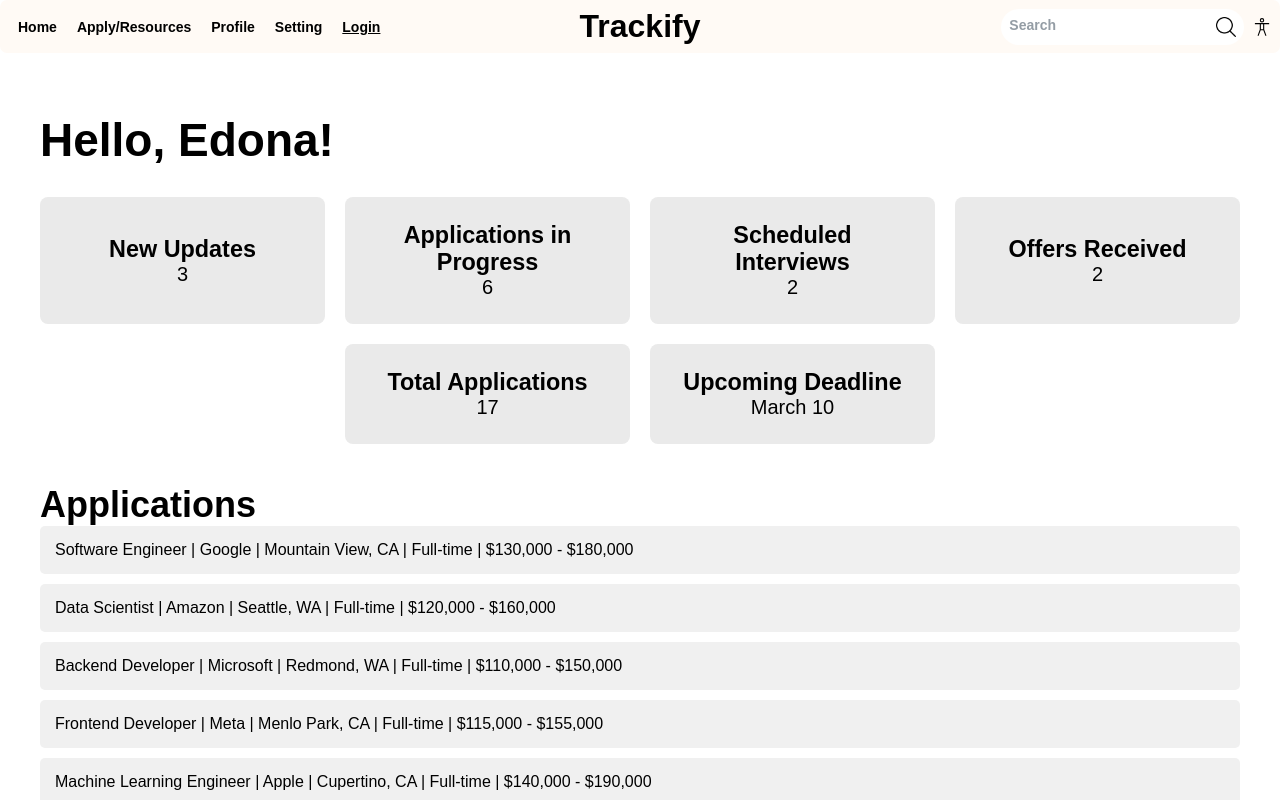
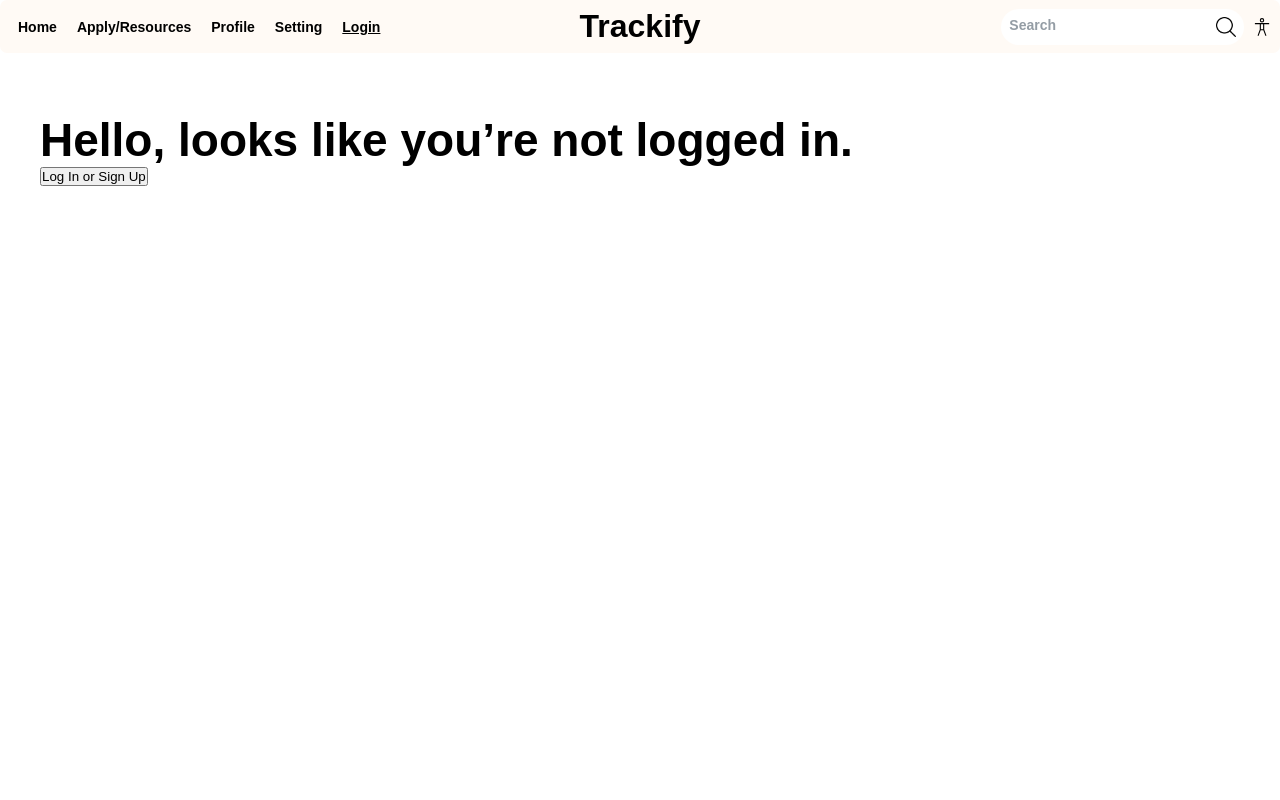
Before and after one commit to mariiaonokhina/trackify, a React (Vite) app: page /home in a window 1280 px wide. Shown: the top 800 px of the page. Built offline with nearby package versions, Linux system fonts and the light colour scheme; no server answers.

Commit message:
Homepage pulls username or prompts the user to log in

```diff
--- a/src/routes/HomePage.tsx
+++ b/src/routes/HomePage.tsx
@@ -1,37 +1,114 @@
-import React from "react";
+import React, { useState, useEffect } from "react";
+import { onAuthStateChanged, User } from "firebase/auth";
+import { auth } from "../services/firebaseConfig";
+import { useNavigate } from "react-router-dom";
 import "../styles/HomePage.css";
 
-const username = "Edona";
+const HomePage: React.FC = () => {
+  const [user, setUser] = useState<User | null | undefined>(undefined);
+  const navigate = useNavigate();
 
-const App: React.FC = () => {
+  useEffect(() => {
+    // Listen for auth state changes
+    const unsubscribe = onAuthStateChanged(auth, (firebaseUser) => {
+      setUser(firebaseUser);
+    });
+    return () => unsubscribe();
+  }, []);
+
+  if (user === undefined) {
+    return <div className="home-container">Loading…</div>;
+  }
+
+  // If not logged in
+  if (!user) {
+    return (
+      <div className="home-container">
+        <h2 className="welcome-message">
+          Hello, looks like you’re not logged in.
+        </h2>
+        <button
+          className="login-signup-btn"
+          onClick={() => navigate("/login")}
+        >
+          Log In or Sign Up
+        </button>
+      </div>
+    );
+  }
+ // Otherwise, show the normal dashboard
+ const displayName = user.displayName || user.email || "User";
+ const username = displayName.split("@")[0];
+
  return (
    <div className="home-container">
      <h2 className="welcome-message">Hello, {username}!</h2>
 
      <section className="dashboard-overview">
-        <div className="dashboard-card"><h3>New Updates</h3><p>3</p></div>
-        <div className="dashboard-card"><h3>Applications in Progress</h3><p>6</p></div>
-        <div className="dashboard-card"><h3>Scheduled Interviews</h3><p>2</p></div>
-        <div className="dashboard-card"><h3>Offers Received</h3><p>2</p></div>
-        <div className="dashboard-card"><h3>Total Applications</h3><p>17</p></div>
-        <div className="dashboard-card"><h3>Upcoming Deadline</h3><p>March 10</p></div>
+       <div className="dashboard-card">
+         <h3>New Updates</h3>
+         <p>3</p>
+       </div>
+       <div className="dashboard-card">
+         <h3>Applications in Progress</h3>
+         <p>6</p>
+       </div>
+       <div className="dashboard-card">
+         <h3>Scheduled Interviews</h3>
+         <p>2</p>
+       </div>
+       <div className="dashboard-card">
+         <h3>Offers Received</h3>
+         <p>2</p>
+       </div>
+       <div className="dashboard-card">
+         <h3>Total Applications</h3>
+         <p>17</p>
+       </div>
+       <div className="dashboard-card">
+         <h3>Upcoming Deadline</h3>
+         <p>March 10</p>
+       </div>
      </section>
 
      <section className="applications">
        <h2>Applications</h2>
        <div className="application-list">
-          <div className="application-item">Software Engineer | Google | Mountain View, CA | Full-time | $130,000 - $180,000</div>
-          <div className="application-item">Data Scientist | Amazon | Seattle, WA | Full-time | $120,000 - $160,000</div>
-          <div className="application-item">Backend Developer | Microsoft | Redmond, WA | Full-time | $110,000 - $150,000</div>
-          <div className="application-item">Frontend Developer | Meta | Menlo Park, CA | Full-time | $115,000 - $155,000</div>
-          <div className="application-item">Machine Learning Engineer | Apple | Cupertino, CA | Full-time | $140,000 - $190,000</div>
-          <div className="application-item">DevOps Engineer | IBM | Armonk, NY | Full-time | $100,000 - $140,000</div>
-          <div className="application-item">Cybersecurity Analyst | Palantir | Denver, CO | Full-time | $105,000 - $145,000</div>
-          <div className="application-item">Product Manager | LinkedIn | Sunnyvale, CA | Full-time | $125,000 - $175,000</div>
+         <div className="application-item">
+           Software Engineer | Google | Mountain View, CA | Full-time | $130,000 -
+           $180,000
+         </div>
+         <div className="application-item">
+           Data Scientist | Amazon | Seattle, WA | Full-time | $120,000 -
+           $160,000
+         </div>
+         <div className="application-item">
+           Backend Developer | Microsoft | Redmond, WA | Full-time | $110,000 -
+           $150,000
+         </div>
+         <div className="application-item">
+           Frontend Developer | Meta | Menlo Park, CA | Full-time | $115,000 -
+           $155,000
+         </div>
+         <div className="application-item">
+           Machine Learning Engineer | Apple | Cupertino, CA | Full-time | $140,000
+           - $190,000
+         </div>
+         <div className="application-item">
+           DevOps Engineer | IBM | Armonk, NY | Full-time | $100,000 - $140,000
+         </div>
+         <div className="application-item">
+           Cybersecurity Analyst | Palantir | Denver, CO | Full-time | $105,000 -
+           $145,000
+         </div>
+         <div className="application-item">
+           Product Manager | LinkedIn | Sunnyvale, CA | Full-time | $125,000 -
+           $175,000
+         </div>
        </div>
      </section>
    </div>
  );
 };
 
-export default App;
+export default HomePage;
```
Also changed, not shown: src/components/LogInForm.tsx (line endings or trailing spaces). Lines whose indentation alone changed are shown as unchanged.
